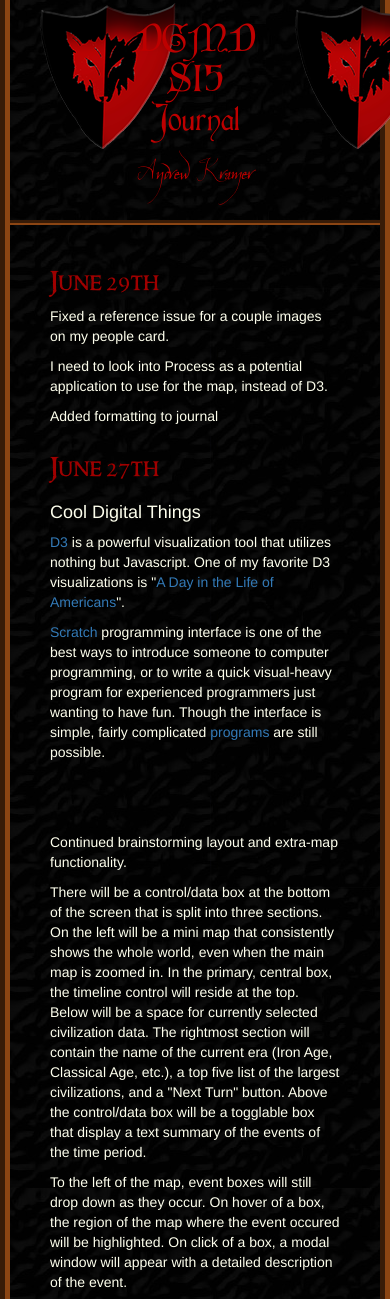
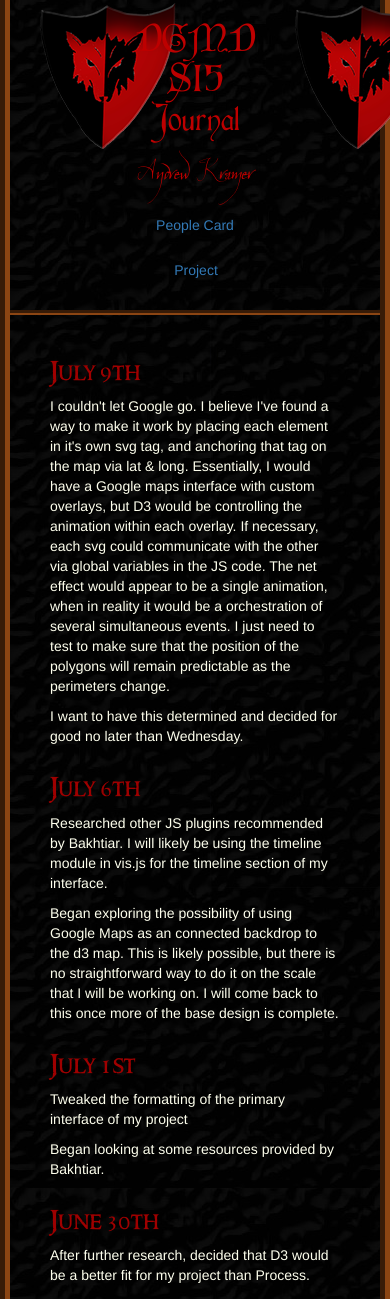
Before and after one commit to ajkramer12-s15/ajkramer12-s15.github.io, a plain HTML site: page index.html in a window 390 px wide. Shown: the part 47-1346 px from the top of the page. Drawn offline with Linux system fonts and the light colour scheme.

Commit message:
Update project interface & journal

```diff
--- a/index.html
+++ b/index.html
@@ -9,6 +9,8 @@
 <body>
 <div class="container">
     <header class="row">
+        <div class="col-xs-12">
+            <div class="row">
                 <div class="col-xs-3">
                     <img src="img/header.png"> <!-- Personal Creation -->
                 </div>
@@ -19,9 +21,77 @@
                 <div class="col-xs-3 headerRight">
                     <img src="img/header.png"> <!-- Personal Creation -->
                 </div>
+            </div>
+            <ul class="nav nav-pills nav-justified">
+                <li>
+                    <a href="card/index.html">People Card</a>
+                </li>
+                <li>
+                    <a href="geotimeline/index.html">Project</a>
+                </li>
+            </ul>
+        </div>
     </header>
     <main class="row">
         <div class="col-xs-12">
+            <div id="160709" class="row">
+                <div class="col-xs-12">
+                    <h3>July 9th</h3>
+                </div>
+                <div class="col-xs-12">
+                    <p>
+                        I couldn't let Google go. I believe I've found a way to make it work by placing each element in
+                        it's own svg tag, and anchoring that tag on the map via lat & long. Essentially, I would have a
+                        Google maps interface with custom overlays, but D3 would be controlling the animation within each
+                        overlay. If necessary, each svg could communicate with the other via global variables in the JS code.
+                        The net effect would appear to be a single animation, when in reality it would be a orchestration
+                        of several simultaneous events. I just need to test to make sure that the position of the polygons
+                        will remain predictable as the perimeters change.
+                    </p>
+                    <p>
+                        I want to have this determined and decided for good no later than Wednesday.
+                    </p>
+                </div>
+            </div>
+            <div id="160706" class="row">
+                <div class="col-xs-12">
+                    <h3>July 6th</h3>
+                </div>
+                <div class="col-xs-12">
+                    <p>
+                        Researched other JS plugins recommended by Bakhtiar. I will likely be using the timeline module
+                        in vis.js for the timeline section of my interface.
+                    </p>
+                    <p>
+                        Began exploring the possibility of using Google Maps as an connected backdrop to the d3 map. This
+                        is likely possible, but there is no straightforward way to do it on the scale that I will be working
+                        on. I will come back to this once more of the base design is complete.
+                    </p>
+                </div>
+            </div>
+            <div id="160701" class="row">
+                <div class="col-xs-12">
+                    <h3>July 1st</h3>
+                </div>
+                <div class="col-xs-12">
+                    <p>
+                        Tweaked the formatting of the primary interface of my project
+                    </p>
+                    <p>
+                        Began looking at some resources provided by Bakhtiar.
+                    </p>
+                </div>
+            </div>
+            <div id="160630" class="row">
+                <div class="col-xs-12">
+                    <h3>June 30th</h3>
+                </div>
+                <div class="col-xs-12">
+                    <p>
+                        After further research, decided that D3 would be a better fit for my project than Process.
+                    </p>
+                </div>
+            </div>
             <div id="160629" class="row">
                 <div class="col-xs-12">
                     <h3>June 29th</h3>
@@ -35,6 +105,11 @@
                     </p>
                     <p>
                         Added formatting to journal
+                    </p>
+                    <p>
+                        Created the base framework for my project page. Using Bootstrap's grid system, I have a large svg
+                        containing a map of the world as the primary item on the page. Below this is a responsive control
+                        area. Though it does not yet have any functionality attached to it, it has basic visual formatting.
                     </p>
                 </div>
             </div>
```
Also changed, not shown: FlickrAPI/index.html (added, +46 -0 lines), geotimeline/index.html (+4 -0 lines), geotimeline/js/main.js (+23 -1 lines), geotimeline/test.html (added, +22 -0 lines), geotimeline/img/commandBoxBack.jpg. Lines whose indentation alone changed are shown as unchanged.
